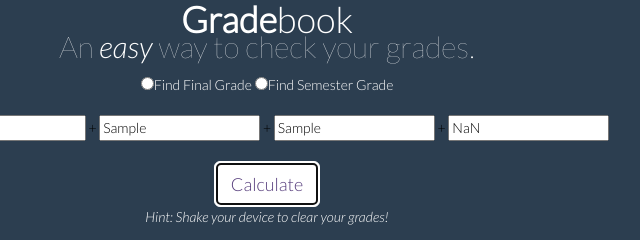
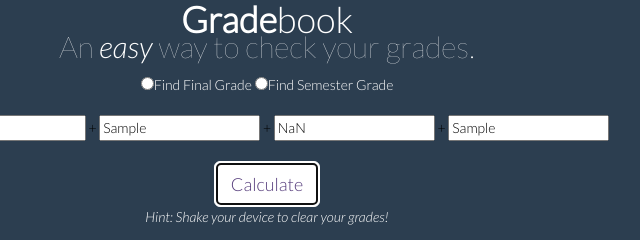
Before and after one commit to xasos/Gradebook, a plain HTML site: page index.html in a window 1280 px wide. Both pictures are taken after typing "Sample", "Sample", "Sample", "Sample" into the empty fields and a click on the button "Calculate". Shown: the top 240 px of the page, 373-1013 px from the left. Drawn offline with nearby package versions, Linux system fonts and the light colour scheme.

Commit message:
Update index.html

```diff
--- a/index.html
+++ b/index.html
@@ -93,7 +93,6 @@
 
   // This will listen for when the device shakes and call the clear function
   window.addEventListener('shake', shakeEventDidOccur, false);
-
   function shakeEventDidOccur () {
     alert("shake detected.");
     $('#box1').val("");
@@ -106,31 +105,37 @@
     function calcGrade() {
       grade1 = $('#box1').val();
       grade2 = $('#box2').val();
-      semesterGrade = $('#box3').val();
-      finalGrade = $('#box4').val();
+      finalGrade = $('#box3').val();
+      semesterGrade = $('#box4').val();
 
         if($('#finGr').attr('checked', true)) {
-            console.log("checked");
             calcFinalGrade();
+            console.log("first");
         }
 
         else if($('#semGr').attr('checked', true)){
             calcSemesterGrade();
+            console.log("second");
         }
 
-        else{
+        else {
           alert("Please select the type of grade you want to check.");
         }
     }
 
-    function calcFinalGrade() {
-        calculatedGrade = 0.4*(grade1) + 0.4*(grade2) + 0.2*(semesterGrade);
+    function calcSemesterGrade() {
+        calculatedGrade = 0.4*(grade1) + 0.4*(grade2) + 0.2*(finalGrade);
         console.log(calculatedGrade);
         $('#box4').val(calculatedGrade);
     }
 
-    function calcSemesterGrade() {
-
+    function calcFinalGrade() {
+        console.log(semesterGrade);
+        console.log(grade1);
+        console.log(grade2);
+        calculatedGrade = 5*(semesterGrade - 0.4*(grade1) - 0.4*(grade2));
+        console.log(calculatedGrade);
+        $('#box3').val(calculatedGrade);
     }
 
     function reset() {
```
